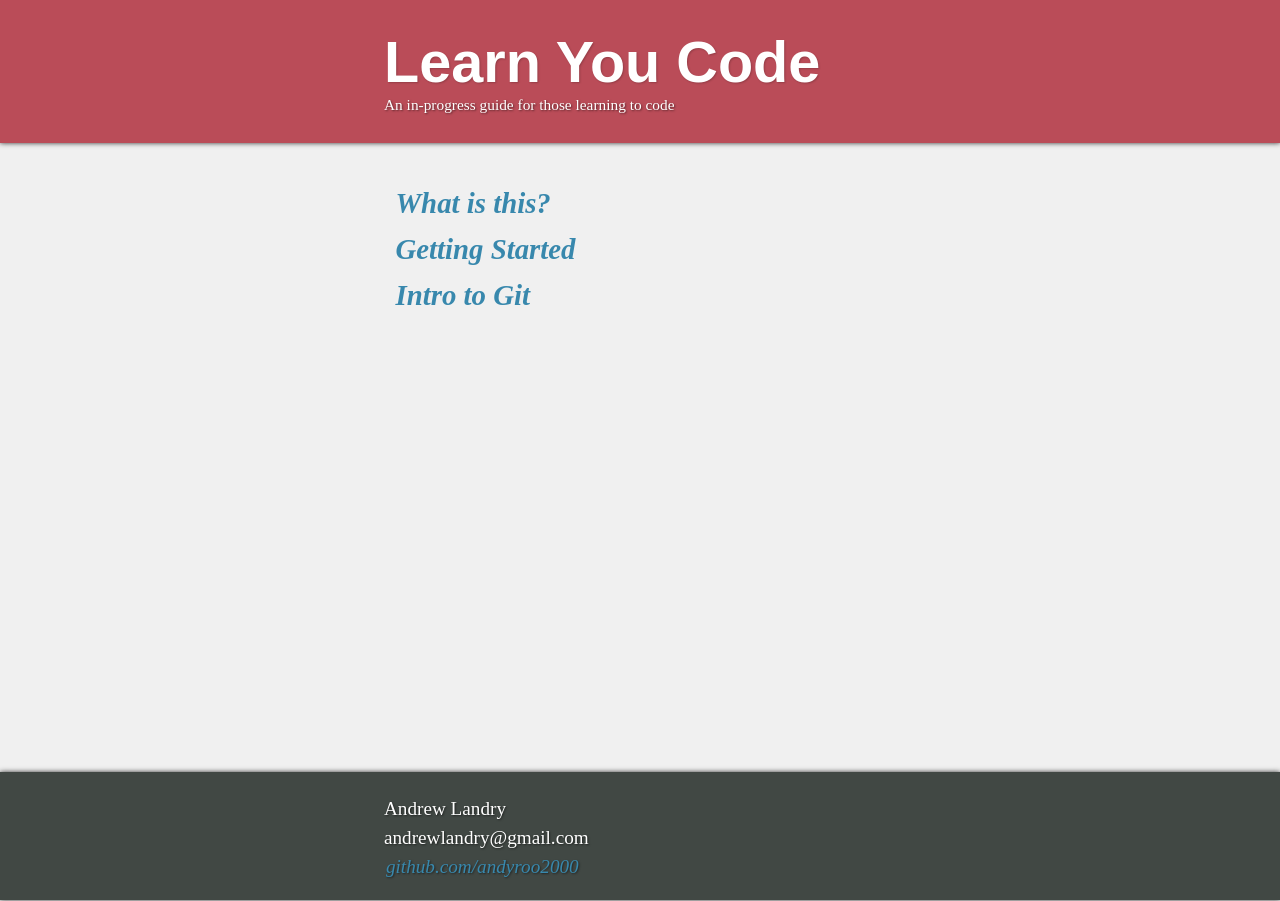
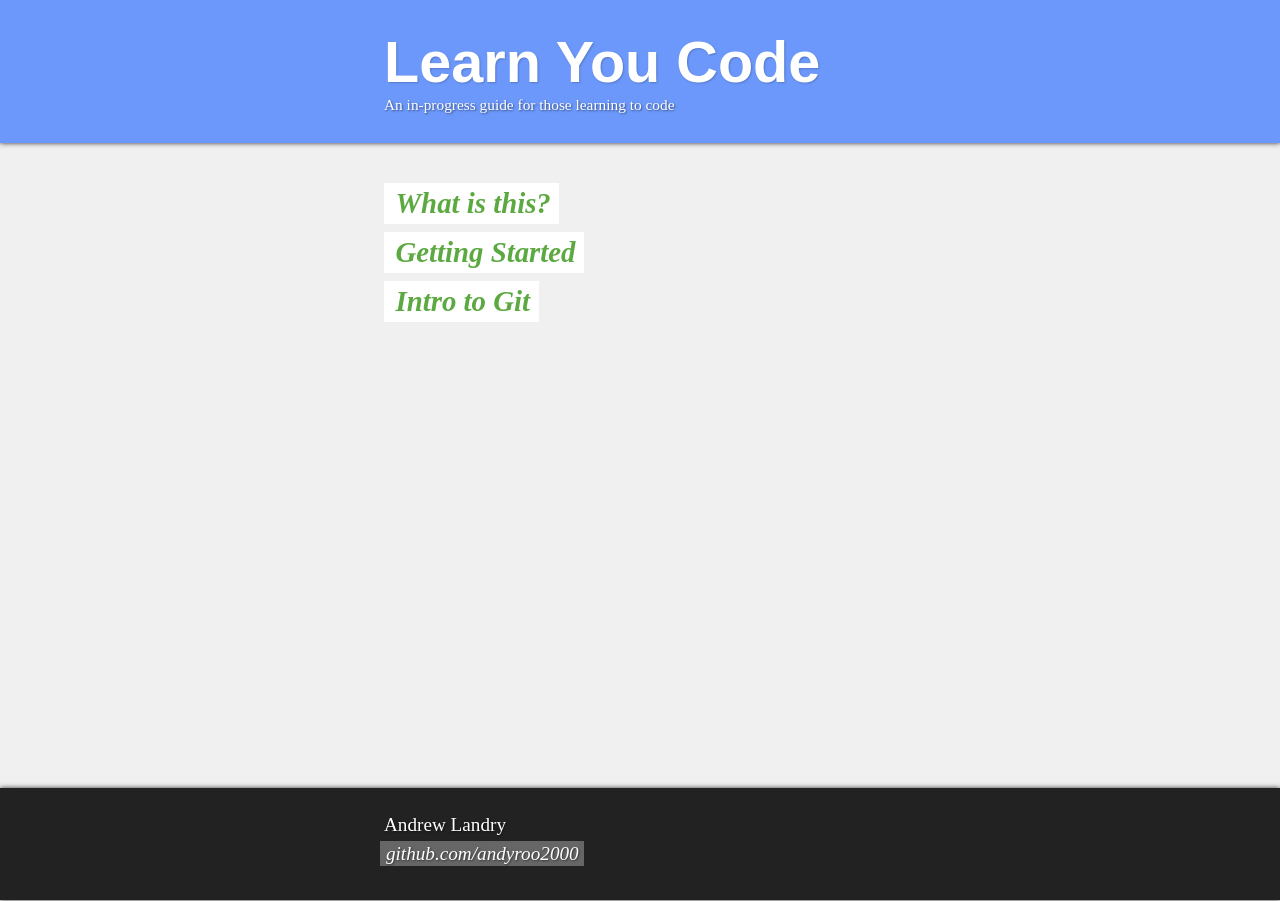
Before and after one commit to andyroo2000/andyroo2000.github.io, a Jekyll site: the page built from index.html, in a window 1280 px wide. Built offline with Jekyll 4.4.1, drawn with Linux system fonts in a browser that asks for light colours; Markdown is read by kramdown in place of the engine named in the settings; the list of posts is cut into pages by our own code.

Commit message:
change color scheme to green

```diff
--- a/_layouts/default.html
+++ b/_layouts/default.html
@@ -48,7 +48,6 @@
           <div class="contact">
             <p>
               Andrew Landry<br />
-              andrewlandry@gmail.com<br>
               <a href="https://github.com/andyroo2000">github.com/andyroo2000</a><br />
             </p>
           </div> <!-- contact -->
--- a/css/global.css
+++ b/css/global.css
@@ -95,56 +95,56 @@ code {
   -webkit-box-shadow: 0px 0px 5px #333333;
   -moz-box-shadow: 0px 0px 5px #333333;
   box-shadow: 0px 0px 5px #333333;
-  background-color: #414844;
+  background-color: #222;
   width: 100%;
-  height: 8em;
+  height: 7em;
   position: relative;
   text-shadow: rgba(0, 0, 0, 0.5) 1px 1px 2px;
 }
 
-/* line 28, ../scss/_main.scss */
+/* line 29, ../scss/_main.scss */
 .content {
   padding: 2em 0em 0em 0em;
 }
 
-/* line 33, ../scss/_main.scss */
+/* line 34, ../scss/_main.scss */
 .container {
   min-height: 100%;
-  margin-bottom: -8em;
+  margin-bottom: -7em;
   position: relative;
 }
 
-/* line 39, ../scss/_main.scss */
+/* line 40, ../scss/_main.scss */
 .clearfooter {
   height: 8em;
   clear: both;
 }
 
-/* line 44, ../scss/_main.scss */
+/* line 45, ../scss/_main.scss */
 body {
   background-color: #F0F0F0;
   font-family: "font-family: " proxima-nova ",sans-serif";
   text-align: center;
 }
 
-/* line 50, ../scss/_main.scss */
+/* line 51, ../scss/_main.scss */
 h1 {
   margin-bottom: .5em;
   font-style: normal;
   font-size: 2em;
 }
 
-/* line 56, ../scss/_main.scss */
+/* line 57, ../scss/_main.scss */
 p {
   margin: 1em 0;
 }
 
-/* line 58, ../scss/_main.scss */
+/* line 59, ../scss/_main.scss */
 em {
   font-style: italic;
 }
 
-/* line 62, ../scss/_main.scss */
+/* line 63, ../scss/_main.scss */
 strong {
   font-weight: bold;
 }
@@ -154,30 +154,30 @@ strong {
 /* Home
 /*
 /*****************************************************************************/
-/* line 72, ../scss/_main.scss */
+/* line 73, ../scss/_main.scss */
 ul.posts {
   list-style-type: none;
   margin-bottom: 2em;
 }
 
-/* line 77, ../scss/_main.scss */
+/* line 78, ../scss/_main.scss */
 ul.posts li {
   line-height: 1.75em;
 }
 
-/* line 81, ../scss/_main.scss */
+/* line 82, ../scss/_main.scss */
 ul.posts span {
   color: #aaa;
   font-family: Monaco, "Courier New", monospace;
   font-size: 80%;
 }
 
-/* line 87, ../scss/_main.scss */
+/* line 88, ../scss/_main.scss */
 .the_post {
   padding-bottom: 3em;
 }
 
-/* line 91, ../scss/_main.scss */
+/* line 92, ../scss/_main.scss */
 #pagination a {
   font-size: 1em;
   padding: 1em;
@@ -190,7 +190,7 @@ ul.posts span {
 /* Site
 /*
 /*****************************************************************************/
-/* line 106, ../scss/_main.scss */
+/* line 107, ../scss/_main.scss */
 .site {
   font-size: 1.2em;
   text-align: left;
@@ -198,58 +198,61 @@ ul.posts span {
   color: #797167;
 }
 
-/* line 113, ../scss/_main.scss */
+/* line 114, ../scss/_main.scss */
 a {
-  color: #3888AD;
+  color: #5CA941;
   text-decoration: none;
   font-weight: bold;
   font-style: italic;
-}
-
-/* line 121, ../scss/_main.scss */
-a:hover {
-  color: black;
-  background-color: #F5E498;
+  background-color: #FFF;
+  padding-left: 0.3em;
+  padding-right: 0.3em;
 }
 
 /* line 126, ../scss/_main.scss */
+a:hover {
+  color: black;
+}
+
+/* line 131, ../scss/_main.scss */
 #top {
-  background-color: #BA4C58;
+  background-color: #6C98FB;
   padding: 2.5em 0em 0.4em 0em;
   -webkit-box-shadow: 0px 0px 5px #333333;
   -moz-box-shadow: 0px 0px 5px #333333;
   box-shadow: 0px 0px 5px #333333;
 }
 
-/* line 132, ../scss/_main.scss */
+/* line 137, ../scss/_main.scss */
 h1 {
   font-size: 2em;
   font-weight: bold;
 }
 
-/* line 137, ../scss/_main.scss */
+/* line 142, ../scss/_main.scss */
 h2 {
   font-size: 1.5em;
   font-weight: bold;
 }
 
-/* line 142, ../scss/_main.scss */
+/* line 147, ../scss/_main.scss */
 .article-link {
   padding: 0.3em;
+  margin-bottom: 3px;
 }
 
-/* line 146, ../scss/_main.scss */
+/* line 152, ../scss/_main.scss */
 h2.article-link a {
   padding: 0.15em 0.3em 0.15em 0.4em;
   margin-left: -0.3em;
 }
 
-/* line 151, ../scss/_main.scss */
+/* line 157, ../scss/_main.scss */
 h2.article-link a:hover {
   background-color: #F5E498;
 }
 
-/* line 155, ../scss/_main.scss */
+/* line 161, ../scss/_main.scss */
 header h1.title {
   display: inline-block;
   margin-bottom: 0em;
@@ -257,7 +260,7 @@ header h1.title {
   text-shadow: rgba(0, 0, 0, 0.2) 1px 1px 2px;
 }
 
-/* line 162, ../scss/_main.scss */
+/* line 168, ../scss/_main.scss */
 header h2.site-description {
   font-size: 0.8em;
   font-weight: normal;
@@ -266,7 +269,7 @@ header h2.site-description {
   text-shadow: rgba(0, 0, 0, 0.5) 1px 1px 2px;
 }
 
-/* line 170, ../scss/_main.scss */
+/* line 176, ../scss/_main.scss */
 header h1.title a {
   font-family: "anonymous-pro",sans-serif;
   font-weight: bold;
@@ -276,22 +279,23 @@ header h1.title a {
   padding: 0;
 }
 
-/* line 179, ../scss/_main.scss */
+/* line 185, ../scss/_main.scss */
 header h1.title a:hover {
   text-shadow: rgba(0, 0, 0, 0.6) 1px 1px 8px;
 }
 
-/* line 183, ../scss/_main.scss */
+/* line 189, ../scss/_main.scss */
 footer {
   color: #fff;
   text-align: left;
 }
-/* line 186, ../scss/_main.scss */
+/* line 192, ../scss/_main.scss */
 footer a:link {
   font-weight: normal;
+  margin-bottom: 3px;
 }
 
-/* line 191, ../scss/_main.scss */
+/* line 198, ../scss/_main.scss */
 footer .contact {
   float: left;
   margin-right: 3em;
@@ -300,19 +304,22 @@ footer .contact {
   padding: 0.2em 0em 0em 0em;
 }
 
-/* line 199, ../scss/_main.scss */
+/* line 206, ../scss/_main.scss */
 .contact a {
   padding: 0.1em 0.3em 0.1em 0.3em;
   margin-left: -0.2em;
+  margin-top: 5px;
+  background-color: #666;
+  color: #FFF;
 }
 
-/* line 204, ../scss/_main.scss */
+/* line 214, ../scss/_main.scss */
 li {
   list-style-type: circle;
   margin-left: 1em;
 }
 
-/* line 209, ../scss/_main.scss */
+/* line 219, ../scss/_main.scss */
 ul {
   margin-left: 0;
   padding-left: 0;
@@ -324,44 +331,44 @@ ul {
 /*
 /*****************************************************************************/
 /* standard */
-/* line 222, ../scss/_main.scss */
+/* line 232, ../scss/_main.scss */
 article pre {
   border: 1px solid #ddd;
   background-color: #eef;
   padding: 0 .4em;
 }
 
-/* line 228, ../scss/_main.scss */
+/* line 238, ../scss/_main.scss */
 article ul, article ol {
   margin-left: 1.35em;
 }
 
-/* line 232, ../scss/_main.scss */
+/* line 242, ../scss/_main.scss */
 article code {
   border: 1px solid #ddd;
   background-color: #eef;
   padding: 0 .2em;
 }
 
-/* line 238, ../scss/_main.scss */
+/* line 248, ../scss/_main.scss */
 article pre code {
   border: none;
 }
 
 /* terminal */
-/* line 243, ../scss/_main.scss */
+/* line 253, ../scss/_main.scss */
 article pre.terminal {
   border: 1px solid #000;
   background-color: #333;
   color: #FFF;
 }
 
-/* line 249, ../scss/_main.scss */
+/* line 259, ../scss/_main.scss */
 article pre.terminal code {
   background-color: #333;
 }
 
-/* line 253, ../scss/_main.scss */
+/* line 263, ../scss/_main.scss */
 article {
   padding: 0 0 1.5em 0;
   border-bottom: 1px solid gray;
@@ -369,7 +376,7 @@ article {
 
 /* MEDIA QUERIES-------- */
 @media screen and (min-width: 1271px) {
-  /* line 264, ../scss/_main.scss */
+  /* line 274, ../scss/_main.scss */
   .content, header, footer {
     width: 40%;
     margin-left: auto;
@@ -377,7 +384,7 @@ article {
   }
 }
 @media screen and (max-width: 1270px) {
-  /* line 272, ../scss/_main.scss */
+  /* line 282, ../scss/_main.scss */
   .content, header, footer {
     margin-left: auto;
     margin-right: auto;
@@ -385,38 +392,38 @@ article {
   }
 }
 @media screen and (max-width: 1050px) {
-  /* line 280, ../scss/_main.scss */
+  /* line 290, ../scss/_main.scss */
   .content, header, footer {
     width: 57%;
   }
 }
 @media screen and (max-width: 950px) {
-  /* line 286, ../scss/_main.scss */
+  /* line 296, ../scss/_main.scss */
   .content, header, footer {
     width: 68%;
   }
 }
 @media screen and (max-width: 750px) {
-  /* line 292, ../scss/_main.scss */
+  /* line 302, ../scss/_main.scss */
   .content, header, footer {
     width: 75%;
   }
 }
 @media screen and (max-width: 550px) {
-  /* line 298, ../scss/_main.scss */
+  /* line 308, ../scss/_main.scss */
   .content, header, footer {
     width: 85%;
   }
 }
 @media screen and (max-width: 480px) {
-  /* line 304, ../scss/_main.scss */
+  /* line 314, ../scss/_main.scss */
   .content, header, footer {
     width: 95%;
   }
 }
 /* Font-size change for title for small screens*/
 @media screen and (max-width: 690px) {
-  /* line 311, ../scss/_main.scss */
+  /* line 321, ../scss/_main.scss */
   header h1.title {
     font-size: 2em;
   }
```
Also changed, not shown: codekit-config.json (+27 -27 lines), scss/_main.scss (+16 -6 lines).
